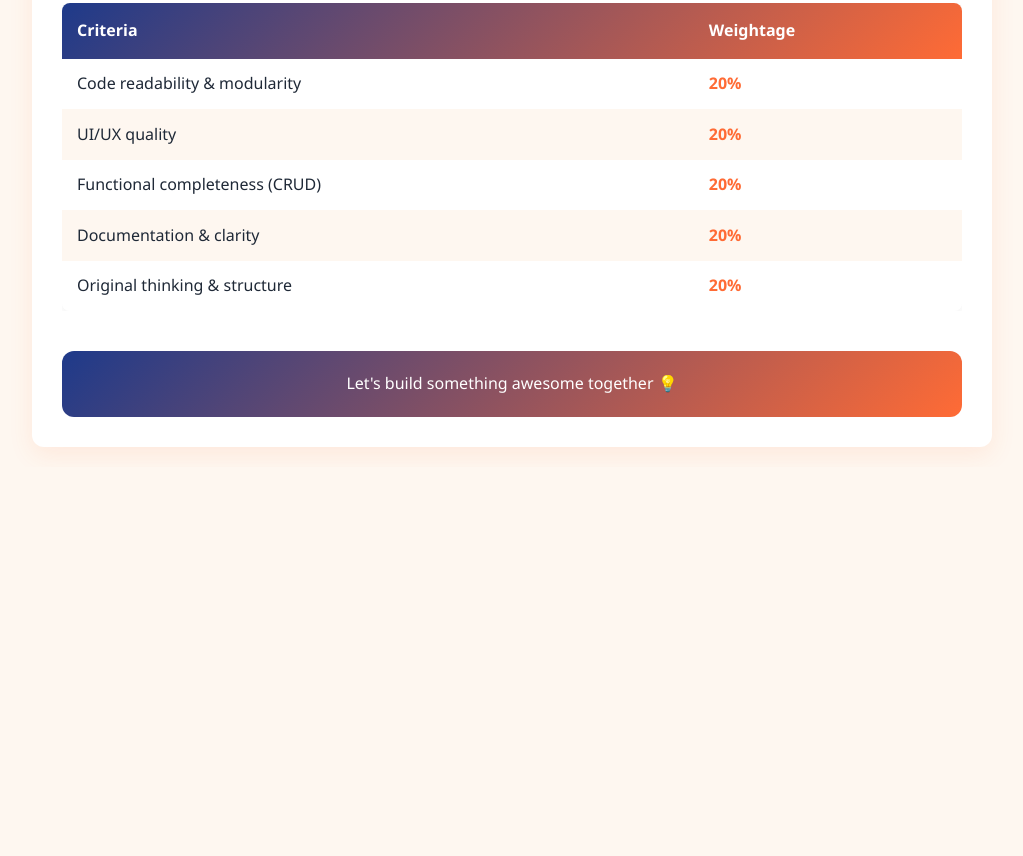
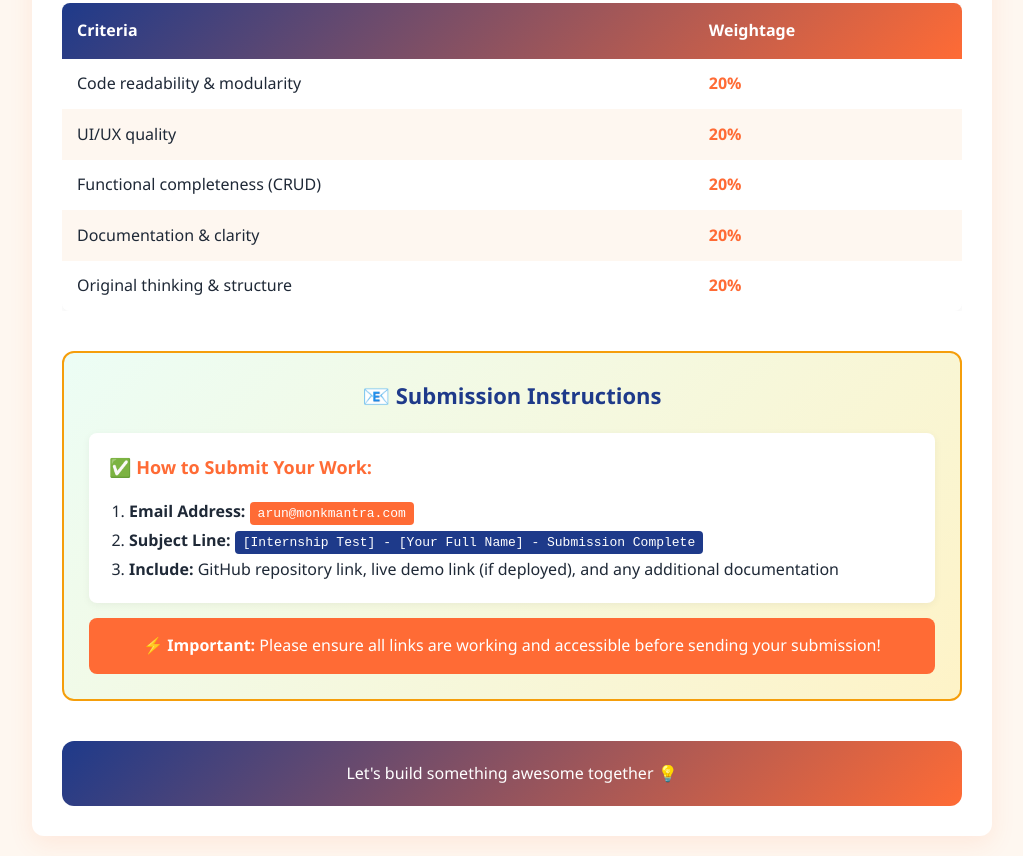
Before and after one commit to adonisarun123/mm-intern-test, a plain HTML site: page index.html in a window 1280 px wide. Shown: the part 1943-2799 px from the top of the page, without its empty margins (128-1151 px from the left). Before the commit the page ends 2410 px from the top, so only its background shows below. Drawn offline with Linux system fonts and the light colour scheme.

Commit message:
Add submission instructions section with email and subject line format

```diff
--- a/index.html
+++ b/index.html
@@ -120,6 +120,24 @@
       </table>
     </div>
 
+    <!-- Submission Instructions -->
+    <div style="margin-top:40px;padding:25px;background:linear-gradient(135deg, var(--success-bg) 0%, var(--warning-bg) 100%);border-radius:12px;border:2px solid var(--accent-gold);">
+      <h2 style="margin:0 0 20px;color:var(--primary-blue);text-align:center;font-size:22px;">📧 Submission Instructions</h2>
+
+      <div style="background:var(--card-bg);padding:20px;border-radius:8px;margin-bottom:15px;box-shadow:0 2px 8px rgba(0,0,0,0.05);">
+        <h3 style="margin:0 0 15px;color:var(--primary-orange);font-size:18px;">✅ How to Submit Your Work:</h3>
+        <ol style="margin:0;padding-left:20px;color:var(--text-dark);line-height:1.8;">
+          <li><strong>Email Address:</strong> <span style="background:var(--primary-orange);color:white;padding:4px 8px;border-radius:4px;font-family:monospace;">arun@monkmantra.com</span></li>
+          <li><strong>Subject Line:</strong> <span style="background:var(--primary-blue);color:white;padding:4px 8px;border-radius:4px;font-family:monospace;">[Internship Test] - [Your Full Name] - Submission Complete</span></li>
+          <li><strong>Include:</strong> GitHub repository link, live demo link (if deployed), and any additional documentation</li>
+        </ol>
+      </div>
+
+      <div style="background:var(--primary-orange);color:white;padding:15px;border-radius:8px;text-align:center;">
+        <strong>⚡ Important:</strong> Please ensure all links are working and accessible before sending your submission!
+      </div>
+    </div>
+
     <div style="margin-top:40px;padding:20px;background:linear-gradient(135deg, var(--primary-blue) 0%, var(--primary-orange) 100%);border-radius:12px;text-align:center;">
       <p style="margin:0;font-size:16px;color:white;font-weight:500;">Let's build something awesome together 💡</p>
     </div>
```
